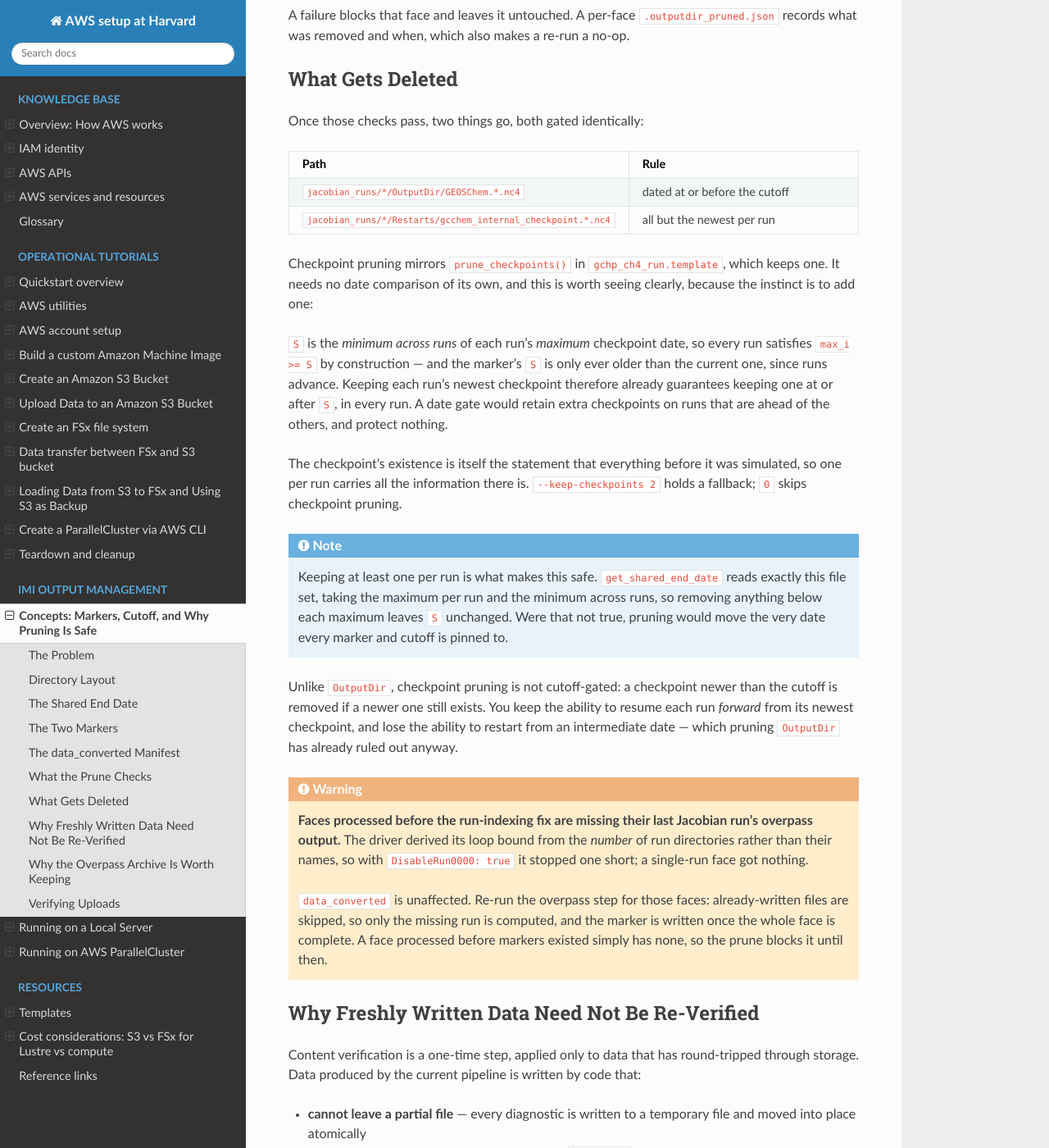
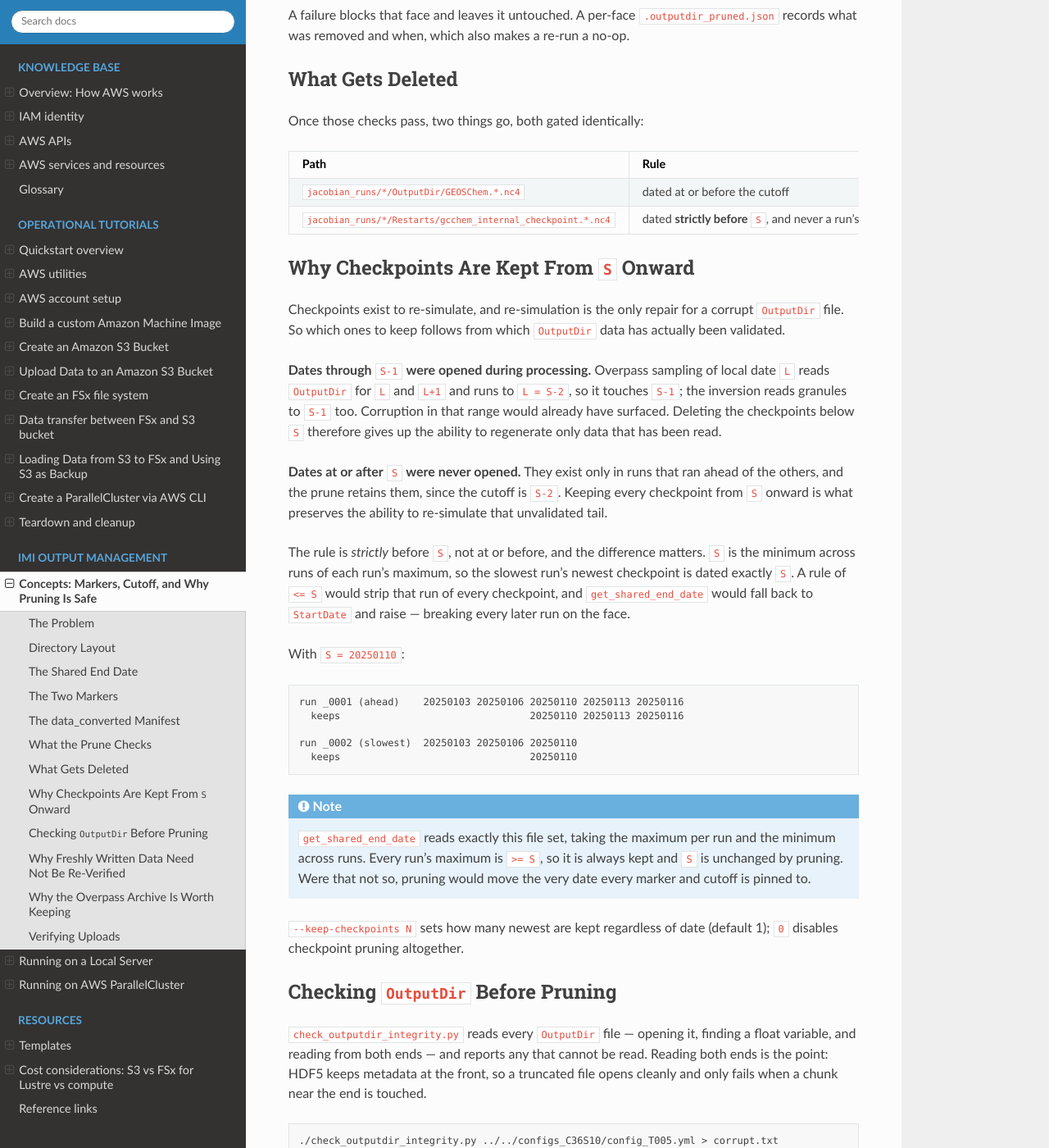
Before and after one commit to 1Dandan/learning-aws, a Sphinx documentation site: the page built from docs/source/imi/overview.rst, in a window 1280 px wide and 1400 px high, scrolled down 3303 px. Shown: the whole window at 82% size. Built offline with Sphinx 7.4.7 and the Read the Docs theme 3.1.0, drawn with Linux system fonts in a browser that asks for light colours; some of the changed text lies outside the part shown.

Commit message:
Gate checkpoint pruning on the shared end date
Checkpoints exist to re-simulate, and re-simulation is the only repair for a
corrupt OutputDir file, so which to keep follows from which OutputDir data has
been validated.

Dates through S-1 were opened during processing: overpass sampling of local
date L reads OutputDir for L and L+1 and runs to L = S-2, and the inversion
reads granules to S-1. Corruption there would already have surfaced. Dates at
or after S were never opened -- they exist only in runs that ran ahead, and the
prune retains them since the cutoff is S-2 -- so the checkpoints from S onward
are what preserve the ability to re-simulate that tail.

The rule is strictly before S. S is the minimum across runs of each run's
maximum, so the slowest run's newest checkpoint is dated exactly S, and a rule
of <= S would strip it of every checkpoint and leave get_shared_end_date
nothing to read.

Also documents check_outputdir_integrity.py, which reads every OutputDir file
from both ends and reports what cannot be read, run before pruning while an
earlier checkpoint could still repair what it finds.

Co-Authored-By: Claude Opus 5 (1M context) <noreply@anthropic.com>

```diff
--- a/docs/source/imi/overview.rst
+++ b/docs/source/imi/overview.rst
@@ -181,36 +181,76 @@ Once those checks pass, two things go, both gated identically:
    * - ``jacobian_runs/*/OutputDir/GEOSChem.*.nc4``
      - dated at or before the cutoff
    * - ``jacobian_runs/*/Restarts/gcchem_internal_checkpoint.*.nc4``
-     - all but the newest per run
+     - dated **strictly before** ``S``, and never a run's newest
 
-Checkpoint pruning mirrors ``prune_checkpoints()`` in
-``gchp_ch4_run.template``, which keeps one. It needs no date comparison of its
-own, and this is worth seeing clearly, because the instinct is to add one:
+Why Checkpoints Are Kept From ``S`` Onward
+------------------------------------------
 
-``S`` is the *minimum across runs* of each run's *maximum* checkpoint date, so
-every run satisfies ``max_i >= S`` by construction — and the marker's ``S`` is
-only ever older than the current one, since runs advance. Keeping each run's
-newest checkpoint therefore already guarantees keeping one at or after ``S``,
-in every run. A date gate would retain extra checkpoints on runs that are
-ahead of the others, and protect nothing.
+Checkpoints exist to re-simulate, and re-simulation is the only repair for a
+corrupt ``OutputDir`` file. So which ones to keep follows from which
+``OutputDir`` data has actually been validated.
 
-The checkpoint's existence is itself the statement that everything before it
-was simulated, so one per run carries all the information there is.
-``--keep-checkpoints 2`` holds a fallback; ``0`` skips checkpoint pruning.
+**Dates through** ``S-1`` **were opened during processing.** Overpass sampling
+of local date ``L`` reads ``OutputDir`` for ``L`` and ``L+1`` and runs to
+``L = S-2``, so it touches ``S-1``; the inversion reads granules to ``S-1``
+too. Corruption in that range would already have surfaced. Deleting the
+checkpoints below ``S`` therefore gives up the ability to regenerate only data
+that has been read.
+
+**Dates at or after** ``S`` **were never opened.** They exist only in runs that
+ran ahead of the others, and the prune retains them, since the cutoff is
+``S-2``. Keeping every checkpoint from ``S`` onward is what preserves the
+ability to re-simulate that unvalidated tail.
+
+The rule is *strictly* before ``S``, not at or before, and the difference
+matters. ``S`` is the minimum across runs of each run's maximum, so the slowest
+run's newest checkpoint is dated exactly ``S``. A rule of ``<= S`` would strip
+that run of every checkpoint, and ``get_shared_end_date`` would fall back to
+``StartDate`` and raise — breaking every later run on the face.
+
+With ``S = 20250110``:
+
+.. code-block:: text
+
+  run _0001 (ahead)    20250103 20250106 20250110 20250113 20250116
+    keeps                                20250110 20250113 20250116
+
+  run _0002 (slowest)  20250103 20250106 20250110
+    keeps                                20250110
 
 .. note::
 
-   Keeping at least one per run is what makes this safe.
    ``get_shared_end_date`` reads exactly this file set, taking the maximum per
-   run and the minimum across runs, so removing anything below each maximum
-   leaves ``S`` unchanged. Were that not true, pruning would move the very date
-   every marker and cutoff is pinned to.
+   run and the minimum across runs. Every run's maximum is ``>= S``, so it is
+   always kept and ``S`` is unchanged by pruning. Were that not so, pruning
+   would move the very date every marker and cutoff is pinned to.
 
-Unlike ``OutputDir``, checkpoint pruning is not cutoff-gated: a checkpoint
-newer than the cutoff is removed if a newer one still exists. You keep the
-ability to resume each run *forward* from its newest checkpoint, and lose the
-ability to restart from an intermediate date — which pruning ``OutputDir`` has
-already ruled out anyway.
+``--keep-checkpoints N`` sets how many newest are kept regardless of date
+(default 1); ``0`` disables checkpoint pruning altogether.
+
+Checking ``OutputDir`` Before Pruning
+--------------------------------------
+
+``check_outputdir_integrity.py`` reads every ``OutputDir`` file — opening it,
+finding a float variable, and reading from both ends — and reports any that
+cannot be read. Reading both ends is the point: HDF5 keeps metadata at the
+front, so a truncated file opens cleanly and only fails when a chunk near the
+end is touched.
+
+.. code-block:: bash
+
+   ./check_outputdir_integrity.py ../../configs_C36S10/config_T005.yml > corrupt.txt
+   ./check_outputdir_integrity.py ../../configs_C36S10/config_T005.yml --sample 0.05
+
+It is a readability check, not a completeness one: no NaN scan, no date
+coverage. Run it before pruning, while an earlier checkpoint could still
+repair what it finds. ``--sample`` gives a quick look for systematic damage;
+only a full scan proves every file readable.
+
+Until a face has come through it cleanly, ``--keep-checkpoints 0`` keeps every
+checkpoint. They are one file per run per date, a rounding error beside
+``OutputDir``, and they are the only insurance against corruption that the
+processing steps did not touch.
 
 .. warning::
 
```
